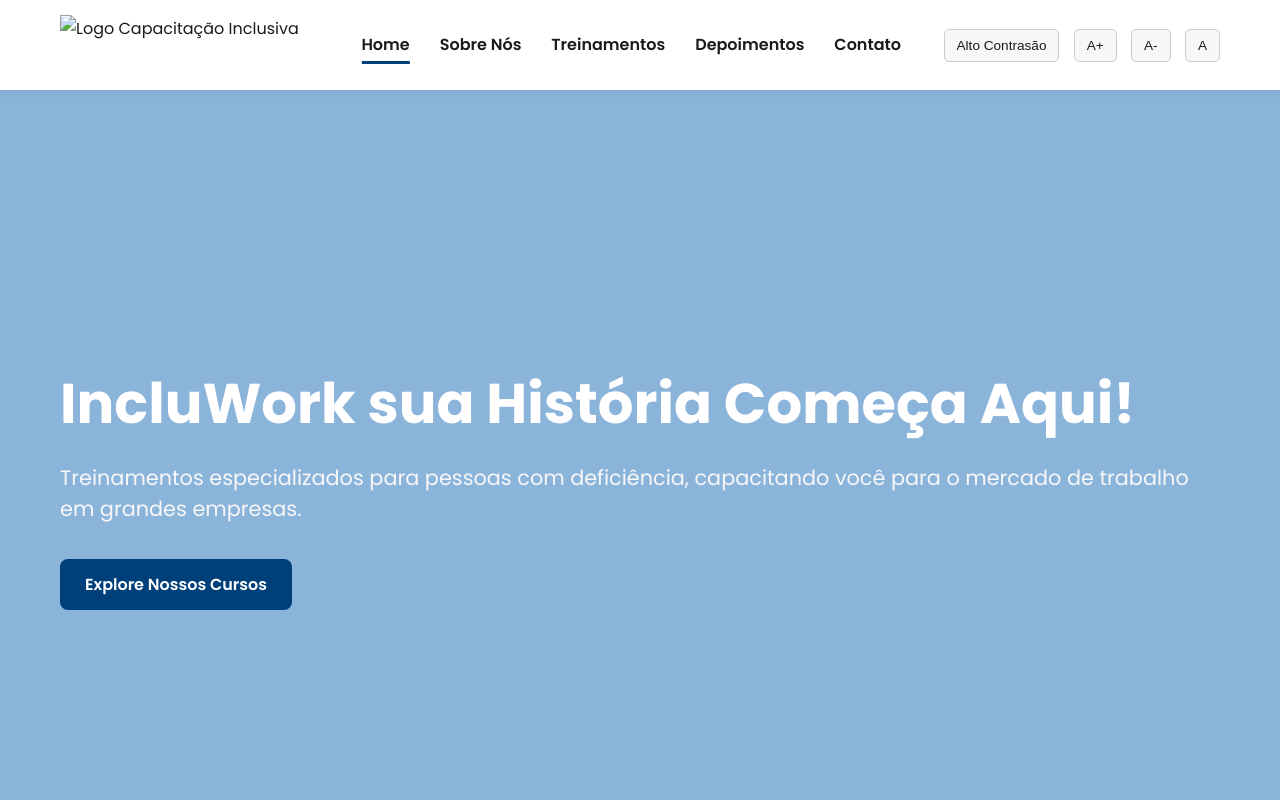
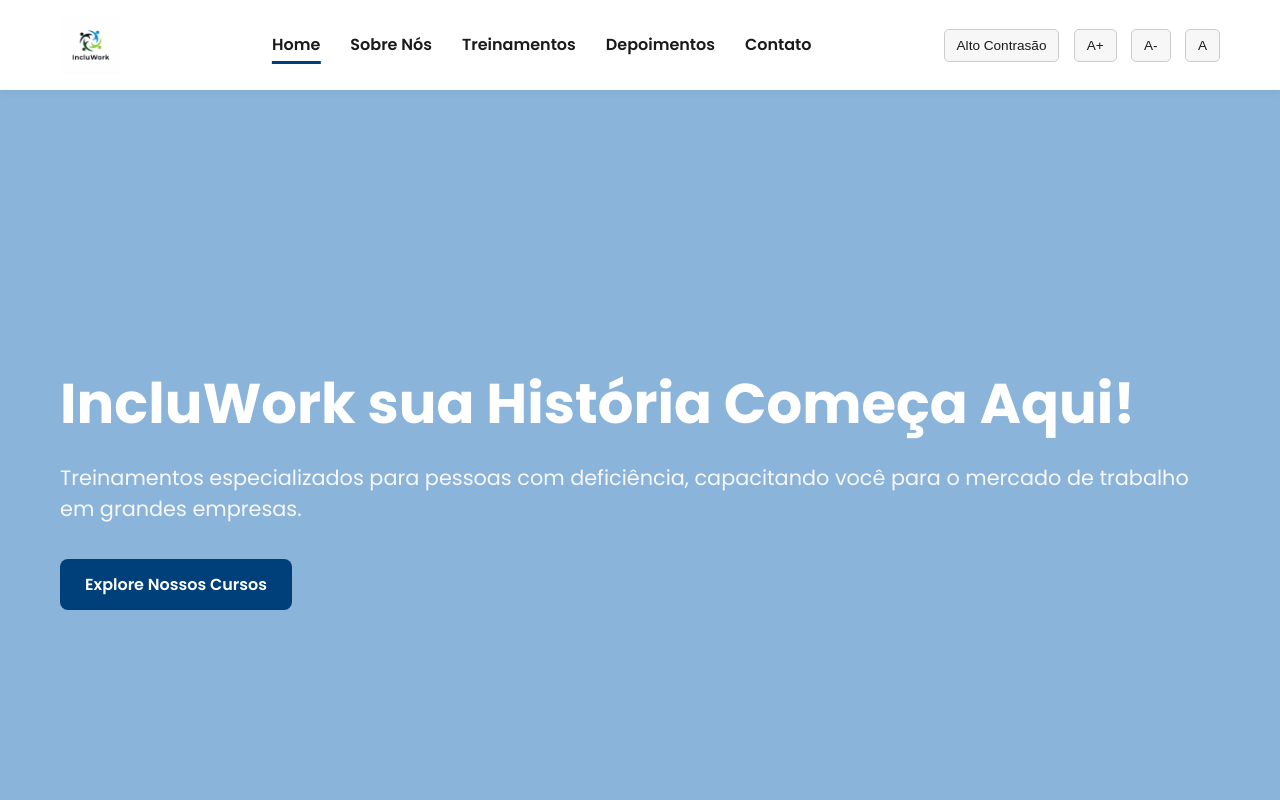
Before and after one commit to andferreiraa7/IncluWork, a plain HTML site: page index.html in a window 1280 px wide. Shown: the top 800 px of the page. Drawn offline with Linux system fonts and the light colour scheme.

Commit message:
Update index.html

```diff
--- a/index.html
+++ b/index.html
@@ -14,7 +14,7 @@
     <header>
         <div class="container header-content">
             <div class="logo">
-                <img src="image/logo2-incluwork.png" alt="Logo Capacitação Inclusiva">
+                <img src="logo2-incluwork.png" alt="Logo Capacitação Inclusiva">
             </div>
             <nav class="main-nav">
                 <ul>
```
